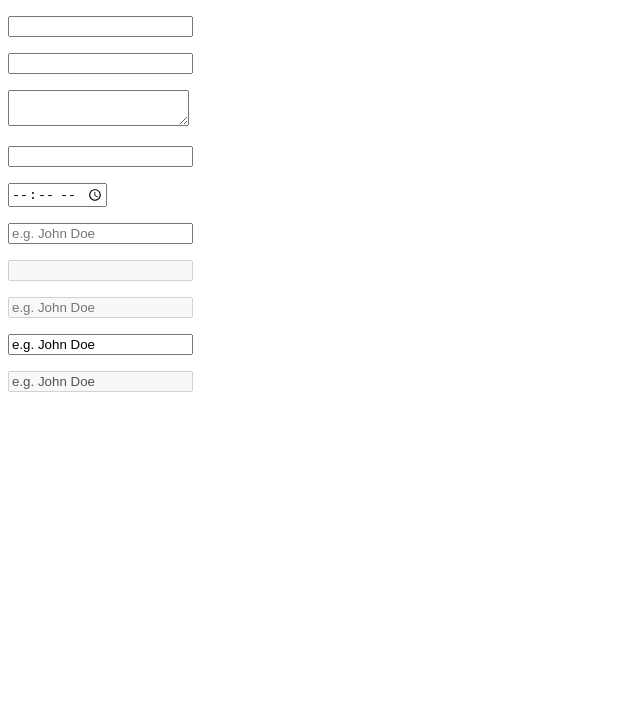
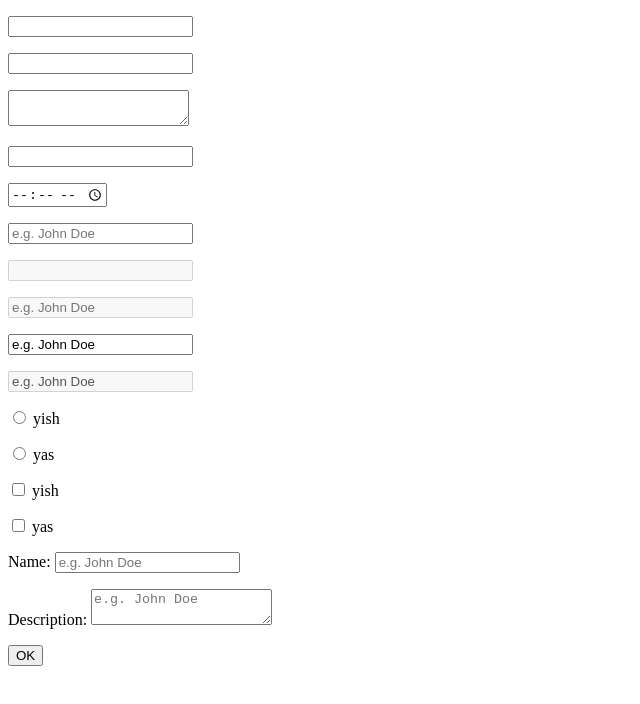
Before and after one commit to vonblum/form_exercises, a plain HTML site: page index.html in a window 1280 px wide. Shown: the whole page, without its empty margins (0-640 px from the left). Drawn offline with Linux system fonts and the light colour scheme.

Commit message:
labels and buttons are added

```diff
--- a/index.html
+++ b/index.html
@@ -38,5 +38,28 @@
     <p>
       <input type="text" value="e.g. John Doe" disabled>
     </p>
+    <p>
+      <input type="radio" name="radio"> yish
+    </p>
+    <p>
+      <input type="radio" name="radio"> yas
+    </p>
+    <p>
+      <input type="checkbox" name="check"> yish
+    </p>
+    <p>
+      <input type="checkbox" name="check"> yas
+    </p>
+    <p>
+      <label for="name">Name:</label>
+      <input id="name" type="text" placeholder="e.g. John Doe">
+    </p>
+    <p>
+      <label for="description">Description:</label>
+      <textarea id="description" placeholder="e.g. John Doe"></textarea>
+    </p>
+    <p>
+      <button>OK</button>
+    </p>
   </body>
 </html>
```
